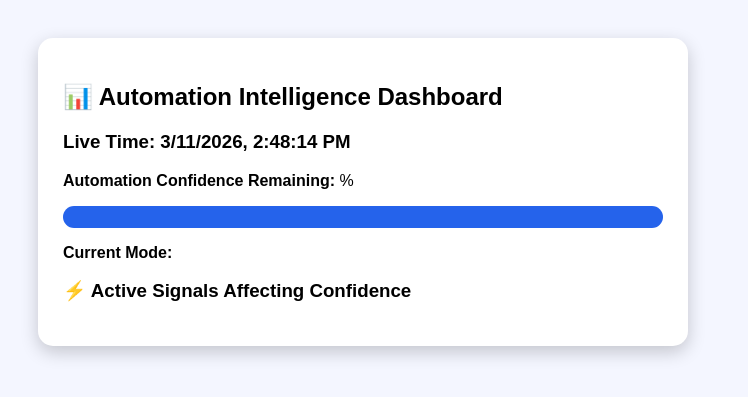
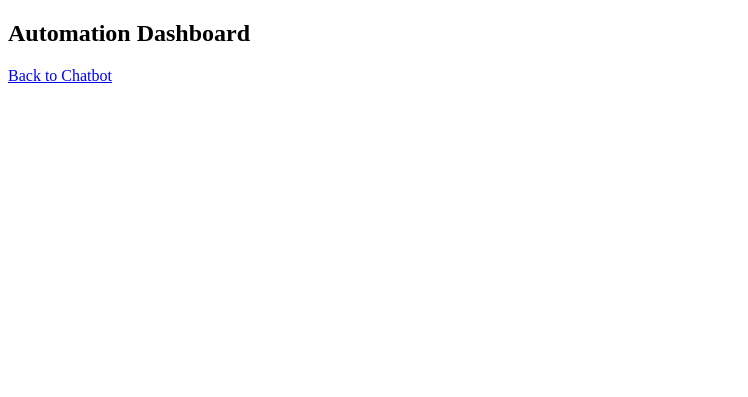
Before and after one commit to rakeshchary300/adaptive-chatbot, a Python web app: template BIET_Escalation_Bot/templates/dashboard.html in a window 1280 px wide. Shown: the top 397 px of the page, without its empty margins (0-748 px from the left). Run offline with Jinja, Linux system fonts and the light colour scheme; the template is opened without the code that fills it, so the values that code supplies are empty.

Commit message:
Update dashboard.html

```diff
--- a/BIET_Escalation_Bot/templates/dashboard.html
+++ b/BIET_Escalation_Bot/templates/dashboard.html
@@ -1,89 +1,30 @@
 <!DOCTYPE html>
 <html>
 <head>
-  <title>Automation Dashboard</title>
-  <style>
-    body {
-      font-family: Arial;
-      background: #f4f6ff;
-      padding: 30px;
-    }
+    <title>Dashboard</title>
+</head>
+<body>
 
-    .card {
-      background: white;
-      padding: 25px;
-      border-radius: 15px;
-      width: 600px;
-      box-shadow: 0px 6px 18px rgba(0,0,0,0.2);
-    }
+<h2>Automation Dashboard</h2>
 
-    .bar {
-      height: 22px;
-      background: #ddd;
-      border-radius: 12px;
-      overflow: hidden;
-      margin-top: 10px;
-    }
+<a href="/">Back to Chatbot</a>
 
-    .fill {
-      height: 100%;
-      background: #2563eb;
-      width: 100%;
-      transition: 0.5s;
-    }
-
-    ul {
-      padding-left: 20px;
-    }
-
-    li {
-      margin: 6px 0;
-      font-weight: bold;
-    }
-  </style>
-</head>
-
-<body>
-<div class="card">
-  <h2>📊 Automation Intelligence Dashboard</h2>
-
-  <h3 id="time"></h3>
-
-  <p><b>Automation Confidence Remaining:</b>
-    <span id="health"></span>%
-  </p>
-
-  <div class="bar">
-    <div id="fill" class="fill"></div>
-  </div>
-
-  <p><b>Current Mode:</b> <span id="mode"></span></p>
-
-  <h3>⚡ Active Signals Affecting Confidence</h3>
-  <ul id="signals"></ul>
-
-</div>
+<div id="status"></div>
 
 <script>
-function update() {
-  document.getElementById("time").innerText =
-    "Live Time: " + new Date().toLocaleString();
 
-  fetch("/engine_status")
-    .then(r => r.json())
-    .then(d => {
-      document.getElementById("health").innerText = d.health;
-      document.getElementById("fill").style.width = d.health + "%";
-      document.getElementById("mode").innerText = d.mode;
+fetch("/engine_status")
+.then(res => res.json())
+.then(data => {
 
-      let ul = document.getElementById("signals");
-      ul.innerHTML = "";
-      d.signals.forEach(s => {
-        ul.innerHTML += "<li>🔻 " + s + "</li>";
-      });
-    });
-}
-setInterval(update, 1000);
+document.getElementById("status").innerHTML =
+"Automation Health: " + data.health +
+"<br>Mode: " + data.mode +
+"<br>Signals: " + data.signals;
+
+});
+
 </script>
+
 </body>
 </html>
```
